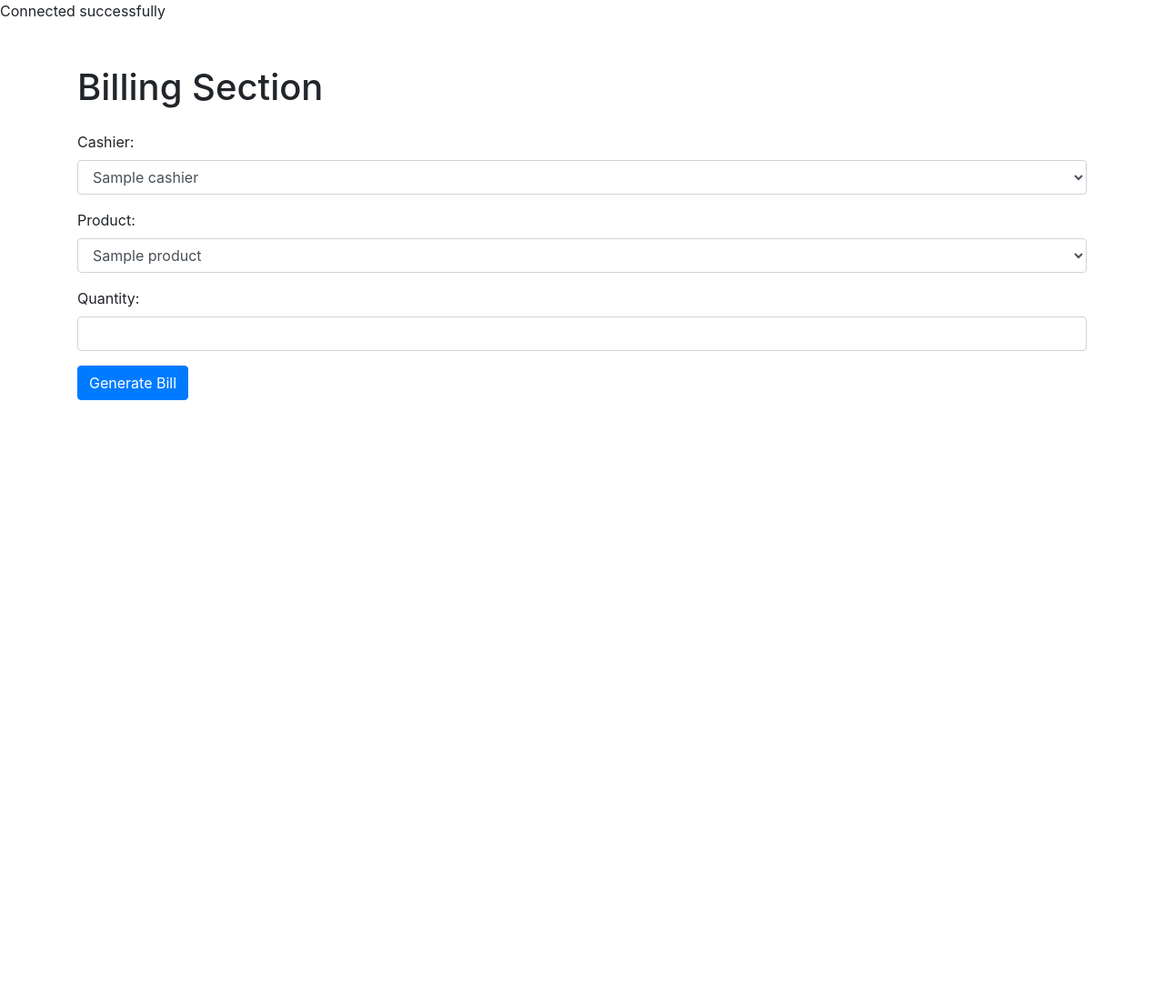
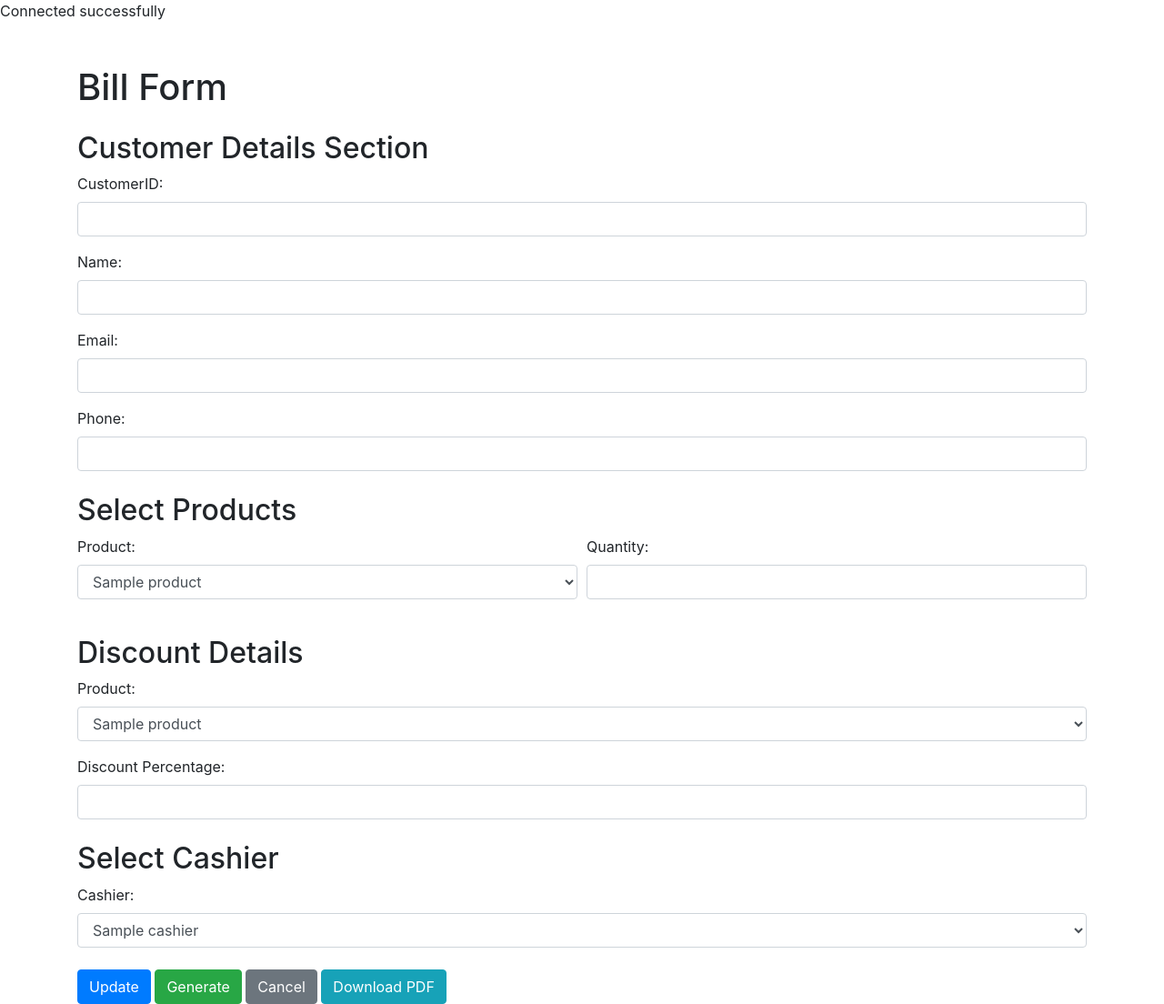
Before and after one commit to Imasha-Senadheera/Karunarathne-Industry, a PHP site: page /bill.php in a window 1280 px wide. Shown: the whole page at 91% size. Before the commit the page ends 440 px from the top, so only its background shows below. Run offline with PHP 8.4, Linux system fonts and the light colour scheme; tables that the repository leaves empty or names only in its code hold one stand-in row (values such as "Sample post"); some libraries are stand-ins or nearby versions.

Commit message:
8th Commit

```diff
--- a/log1/bill.php
+++ b/log1/bill.php
@@ -1,45 +1,40 @@
 <?php
-include 'connect.php';
+include 'connect.php'; // Include the database connection
 
-// Process bill submission
+// Initialize variables
+$successMessage = "";
+
+// Handle form submission
 if ($_SERVER["REQUEST_METHOD"] == "POST") {
-    $cashierID = $_POST["cashierID"];
+    $customerID = $_POST["customerID"];
+    $name = $_POST["name"];
+    $email = $_POST["email"];
+    $phone = $_POST["phone"];
     $productID = $_POST["productID"];
     $quantity = $_POST["quantity"];
+    $discountPercentage = $_POST["discountPercentage"];
+    $cashierID = $_POST["cashier"];
 
-    // Fetch product details for price and discount
-    $productQuery = "SELECT Price, DiscountPercentage FROM products LEFT JOIN discounts ON products.ProductID = discounts.ProductID WHERE products.ProductID = ?";
+    // Calculate total bill amount after discount
+    $productQuery = "SELECT Price FROM products WHERE ProductID = ?";
     $stmt = $con->prepare($productQuery);
     $stmt->bind_param("i", $productID);
     $stmt->execute();
-    $result = $stmt->get_result();
-    $product = $result->fetch_assoc();
+    $stmt->bind_result($price);
+    $stmt->fetch();
+    $stmt->close();
 
-    $price = $product["Price"];
-    $discountPercentage = $product["DiscountPercentage"];
+    $totalAmount = $price * $quantity;
+    $discountAmount = $totalAmount * ($discountPercentage / 100);
+    $finalAmount = $totalAmount - $discountAmount;
 
-    // Calculate total amount and apply discount
-    $totalAmount = $price * $quantity;
-    if ($discountPercentage > 0) {
-        $discountAmount = ($totalAmount * $discountPercentage) / 100;
-        $totalAmount -= $discountAmount;
-    }
-
-    // Insert sale record into the Sales table
-    $insertQuery = "INSERT INTO sales (CashierID, ProductID, SaleDate, Quantity, TotalAmount) VALUES (?, ?, NOW(), ?, ?)";
+    // Insert data into the database and perform other necessary operations
+    $insertQuery = "INSERT INTO orders (CustomerID, CashierID, ProductID, Quantity, TotalAmount, DiscountPercentage, FinalAmount) VALUES (?, ?, ?, ?, ?, ?, ?)";
     $stmt = $con->prepare($insertQuery);
-    $stmt->bind_param("iiid", $cashierID, $productID, $quantity, $totalAmount);
+    $stmt->bind_param("iiiiidd", $customerID, $cashierID, $productID, $quantity, $totalAmount, $discountPercentage, $finalAmount);
 
     if ($stmt->execute()) {
-        // Update stock quantity
-        $updateStockQuery = "UPDATE stock SET QuantitySold = QuantitySold + ?, QuantityRemaining = QuantityRemaining - ? WHERE ProductID = ?";
-        $stmt = $con->prepare($updateStockQuery);
-        $stmt->bind_param("iii", $quantity, $quantity, $productID);
-        $stmt->execute();
-
-        // Successful sale and update
-        header("Location: sales.php"); // Redirect back to sales.php
-        exit();
+        $successMessage = "Data successfully updated!";
     } else {
         // Error in insertion
         echo '<div class="alert alert-danger">Error: ' . $stmt->error . '</div>';
@@ -49,24 +44,112 @@ if ($_SERVER["REQUEST_METHOD"] == "POST") {
 }
 ?>
 
+
 <!DOCTYPE html>
 <html>
 <head>
-    <title>Bill</title>
-    <link rel="stylesheet" href="https://stackpath.bootstrapcdn.com/bootstrap/4.5.2/css/bootstrap.min.css">
-    <script src="https://code.jquery.com/jquery-3.5.1.min.js"></script>
-    <script src="https://stackpath.bootstrapcdn.com/bootstrap/4.5.2/js/bootstrap.min.js"></script>
-    <script src="https://cdnjs.cloudflare.com/ajax/libs/jspdf/2.3.1/jspdf.umd.min.js"></script>
+    <title>Bill Form</title>
+    <!-- Include Bootstrap CSS -->
+    <link rel="stylesheet" href="https://maxcdn.bootstrapcdn.com/bootstrap/4.5.2/css/bootstrap.min.css">
 </head>
 <body>
     <div class="container mt-5">
-        <h1 class="mb-4">Billing Section</h1>
-        <form action="bill.php" method="POST">
+        <!-- Display success message if applicable -->
+        <?php if (!empty($successMessage)) : ?>
+            <div class="alert alert-success"><?php echo $successMessage; ?></div>
+        <?php endif; ?>
+
+        <h1 class="mb-4">Bill Form</h1>
+        <form action="bill.php" method="post">
+            <!-- Customer Details Section -->
+        <div class="mb-4">
+            <h2>Customer Details Section</h2>
+            <form action="bill.php" method="post">
                 <div class="form-group">
-                <label for="cashierID">Cashier:</label>
-                <select class="form-control" id="cashierID" name="cashierID" required>
+                    <label for="customerID">CustomerID:</label>
+                    <input type="text" class="form-control" id="customerID" name="customerID" required>
+                </div>
+                <div class="form-group">
+                    <label for="name">Name:</label>
+                    <input type="text" class="form-control" id="name" name="name" required>
+                </div>
+                <div class="form-group">
+                    <label for="email">Email:</label>
+                    <input type="email" class="form-control" id="email" name="email" required>
+                </div>
+                <div class="form-group">
+                    <label for="phone">Phone:</label>
+                    <input type="tel" class="form-control" id="phone" name="phone" required>
+                </div>
+            </form>
+        </div>
+
+
+
+            <!-- Sales Details Section -->
+            <div class="mb-4">
+                <h2>Select Products</h2>
+                <div class="form-row">
+                    <div class="form-group col-md-6">
+                        <label for="product">Product:</label>
+                        <select class="form-control" id="product" name="product" required>
                             <?php
-                    // Fetch cashier details for dropdown
+                            include 'connect.php'; // Include the database connection
+
+                            // Fetch product names from the database and populate dropdown
+                            $productQuery = "SELECT ProductID, Name FROM products";
+                            $productResult = $con->query($productQuery);
+
+                            if ($productResult->num_rows > 0) {
+                                while ($product = $productResult->fetch_assoc()) {
+                                    echo "<option value='" . $product["ProductID"] . "'>" . $product["Name"] . "</option>";
+                                }
+                            }
+                            ?>
+                        </select>
+                    </div>
+                    <div class="form-group col-md-6">
+                        <label for="quantity">Quantity:</label>
+                        <input type="number" class="form-control" id="quantity" name="quantity" min="1" required>
+                    </div>
+                </div>
+            </div>
+
+            <!-- Discount Section -->
+
+            <div class="mb-4">
+                <h2>Discount Details</h2>
+                <div class="form-group">
+                    <label for="productID">Product:</label>
+                    <select class="form-control" id="productID" name="productID" required>
+                        <?php
+                        // Fetch product names from the database and populate dropdown
+                        $productResult = $con->query($productQuery);
+
+                        if ($productResult->num_rows > 0) {
+                            while ($product = $productResult->fetch_assoc()) {
+                                echo "<option value='" . $product["ProductID"] . "'>" . $product["Name"] . "</option>";
+                            }
+                        }
+                        ?>
+                    </select>
+                </div>
+                <div class="form-group">
+                    <label for="discountPercentage">Discount Percentage:</label>
+                    <input type="number" class="form-control" id="discountPercentage" name="discountPercentage" min="0" max="100" step="0.01" required>
+                </div>
+            </div>
+
+                      <!-- Select Cashier Section -->
+                      <div class="mb-4">
+                <h2>Select Cashier</h2>
+                <div class="form-group">
+                    <label for="cashier">Cashier:</label>
+                    <select class="form-control" id="cashier" name="cashier" required>
+                        <?php
+                        include 'connect.php'; // Include the database connection
+
+                        // Fetch cashier names from the database and populate dropdown
                         $cashierQuery = "SELECT CashierID, Name FROM cashiers";
                         $cashierResult = $con->query($cashierQuery);
 
@@ -78,99 +161,27 @@ if ($_SERVER["REQUEST_METHOD"] == "POST") {
                         ?>
                     </select>
                 </div>
-            <div class="form-group">
-                <label for="productID">Product:</label>
-                <select class="form-control" id="productID" name="productID" required>
-                    <?php
-                    // Fetch product details for dropdown
-                    $productQuery = "SELECT ProductID, Name FROM products";
-                    $productResult = $con->query($productQuery);
+            </div>
 
-                    if ($productResult->num_rows > 0) {
-                        while ($product = $productResult->fetch_assoc()) {
-                            echo "<option value='" . $product["ProductID"] . "'>" . $product["Name"] . "</option>";
-                        }
-                    }
-                    ?>
-                </select>
-            </div>
-            <div class="form-group">
-                <label for="quantity">Quantity:</label>
-                <input type="number" class="form-control" id="quantity" name="quantity" min="1" required>
-            </div>
-            <button type="button" class="btn btn-primary" id="generateBillButton">Generate Bill</button>
+      <!-- Update and Generate Buttons -->
+      <button type="submit" class="btn btn-primary">Update</button>
+            <button type="button" class="btn btn-success" onclick="showBillDetailsPopup()">Generate</button>
+
+            <!-- Cancel and Download Buttons -->
+            <a href="bill.php" class="btn btn-secondary">Cancel</a>
+            <a href="download_bill.php" class="btn btn-info">Download PDF</a>
         </form>
-
-        <div class="modal fade" id="billModal" tabindex="-1" role="dialog" aria-labelledby="billModalLabel" aria-hidden="true">
-            <div class="modal-dialog" role="document">
-                <div class="modal-content">
-                    <div class="modal-header">
-                        <h5 class="modal-title" id="billModalLabel">Bill Details</h5>
-                        <button type="button" class="close" data-dismiss="modal" aria-label="Close">
-                            <span aria-hidden="true">&times;</span>
-                        </button>
-                    </div>
-                    <div class="modal-body" id="billModalBody">
-                        <!-- Bill details will be displayed here -->
-                    </div>
-                    <div class="modal-footer">
-                        <button type="button" class="btn btn-secondary" data-dismiss="modal">Close</button>
-                        <button type="button" class="btn btn-primary" id="downloadButton">Download PDF</button>
-                    </div>
-                </div>
-            </div>
     </div>
     </div>
 
+    <!-- Include Bootstrap JS (optional, for some interactive features) -->
+    <script src="https://maxcdn.bootstrapcdn.com/bootstrap/4.5.2/js/bootstrap.min.js"></script>
 
     <script>
-        $(function() {
-            $("#generateBillButton").click(function() {
-                var cashierName = $("#cashierID option:selected").text();
-                var productName = $("#productID option:selected").text();
-                var quantity = $("#quantity").val();
-                var price = parseFloat($("#productID option:selected").data("price"));
-                var discountPercentage = parseFloat($("#productID option:selected").data("discount"));
-
-                var totalAmount = price * quantity;
-                if (discountPercentage > 0) {
-                    var discountAmount = (totalAmount * discountPercentage) / 100;
-                    totalAmount -= discountAmount;
+        function showBillDetailsPopup() {
+            // Logic to show a popup with bill details
+            // You can use Bootstrap modal components
         }
-
-                var billDetailsHtml = "<p>Cashier: " + cashierName + "</p>" +
-                                      "<p>Product: " + productName + "</p>" +
-                                      "<p>Quantity: " + quantity + "</p>" +
-                                      "<p>Total Amount: " + totalAmount.toFixed(2) + "</p>";
-                $("#billModalBody").html(billDetailsHtml);
-
-                $("#billModal").modal("show");
-            });
-
-            $("#downloadButton").click(function() {
-                var doc = new jsPDF();
-                doc.text("Bill Details", 10, 10);
-                var cashierName = $("#cashierID option:selected").text();
-                var productName = $("#productID option:selected").text();
-                var quantity = $("#quantity").val();
-                var price = parseFloat($("#productID option:selected").data("price"));
-                var discountPercentage = parseFloat($("#productID option:selected").data("discount"));
-
-                var totalAmount = price * quantity;
-                if (discountPercentage > 0) {
-                    var discountAmount = (totalAmount * discountPercentage) / 100;
-                    totalAmount -= discountAmount;
-                }
-
-                doc.text("Cashier: " + cashierName, 10, 20);
-                doc.text("Product: " + productName, 10, 30);
-                doc.text("Quantity: " + quantity, 10, 40);
-                doc.text("Total Amount: " + totalAmount.toFixed(2), 10, 50);
-                doc.save("bill_details.pdf");
-            });
-        });
     </script>
 </body>
 </html>
-</body>
-</html>
```
Also changed, not shown: log1/stock.php (+7 -10 lines), log1/update.php (added, +22 -0 lines). Lines whose indentation alone changed are shown as unchanged.
